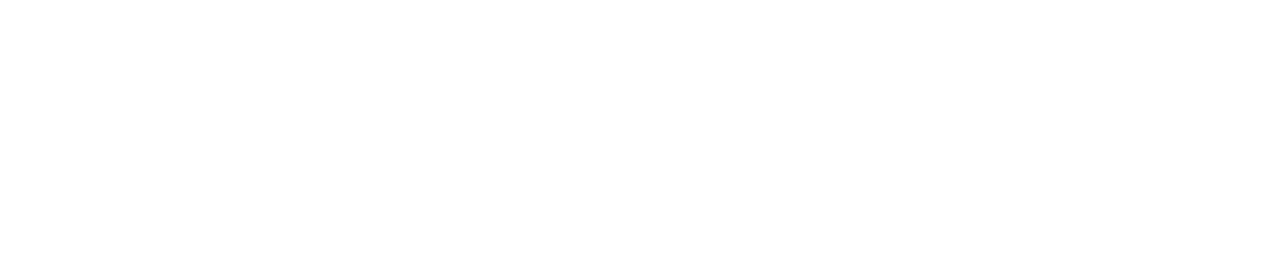
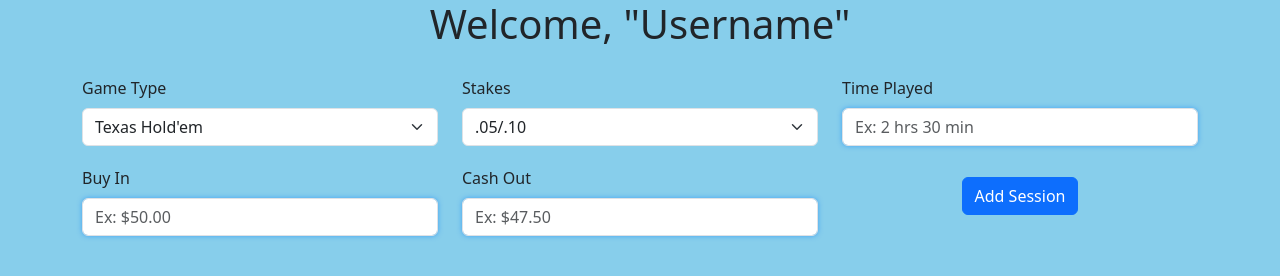
Before and after one commit to SpicyGoldfish9/PokerTracker, a plain HTML site: page dashboard.html in a window 1280 px wide. Drawn offline with nearby package versions, Linux system fonts and the light colour scheme.

Commit message:
Dashboard Updates

```diff
--- a/dashboard.html
+++ b/dashboard.html
@@ -3,9 +3,98 @@
   <head>
     <link rel="stylesheet" href="https://cdn.jsdelivr.net/npm/bootstrap@5.3.0/dist/css/bootstrap.min.css">
     <title>Dashboard</title>
+    <style>
+      body {
+        background-color: skyblue;
+      }
+      .form-label {
+        padding-top: 20px;
+      }
+
+      .form-control {
+        box-shadow: 0px 0px 5px rgba(0, 123, 255, 0.5);
+
+      }
+
+      .btn {
+
+      }
+
+    </style>
   </head>
 
   <body>
+    <div class="container">
+      <div class="row">
+        <h1 class="text-center">Welcome, "Username"</h1>
+      </div>
+      <div class="row">
+
+        <div class="col-4">
+          <label for="gameType" class="form-label">Game Type</label>
+          <select name="gameType" id="gameType" class="form-select">
+            <option value="Texas Hold'em">Texas Hold'em</option>
+            <option value="Omaha">Omaha</option>
+            <option value="Seven-Card Stud">Seven-Card Stud</option>
+            <option value="Five-Card Draw">Five-Card Draw</option>
+            <option value="Razz">Razz</option>
+          </select>
+        </div>
+
+        <div class="col-4">
+          <label for="stakes" class="form-label">Stakes</label>
+          <select name="stakes" id="stakes" class="form-select">
+            <option value=".05/.10">.05/.10</option>
+            <option value=".10/.20">.10/.20</option>
+            <option value=".25/.50">.25/.50</option>
+            <option value=".50/1">.50/1</option>
+            <option value="1/2">1/2</option>
+            <option value="1/3">1/3</option>
+            <option value="2/5">2/5</option>
+          </select>
+        </div>
+
+        <div class="col-4">
+          <label for="timePlayed" class="form-label">Time Played</label>
+          <input
+            type="text"
+            id="timePlayed"
+            name="timePlayed"
+            class="form-control"
+            placeholder="Ex: 2 hrs 30 min"
+            />
+        </div>
+
+        <!-- class="form-label", class="form-select", class="form-control" -->
+      </div>
+
+      <div class="row">
+        <div class="col-4">
+          <label for="buyIn" class="form-label">Buy In</label>
+          <input
+            type="text"
+            id="buyIn"
+            name="buyIn"
+            class="form-control"
+            placeholder="Ex: $50.00"
+            />
+        </div>
+        <div class="col-4">
+          <label for="cashOut" class="form-label">Cash Out</label>
+          <input
+            type="text"
+            id="cashOut"
+            name="cashOut"
+            class="form-control"
+            placeholder="Ex: $47.50"
+            />
+        </div>
+
+        <div class="col-4 d-flex justify-content-center align-items-center" style="height: 100px;">
+          <button class="btn btn-primary">Add Session</button>
+        </div>
+      </div>
+    </div>
 
   </body>
 </html>
```
